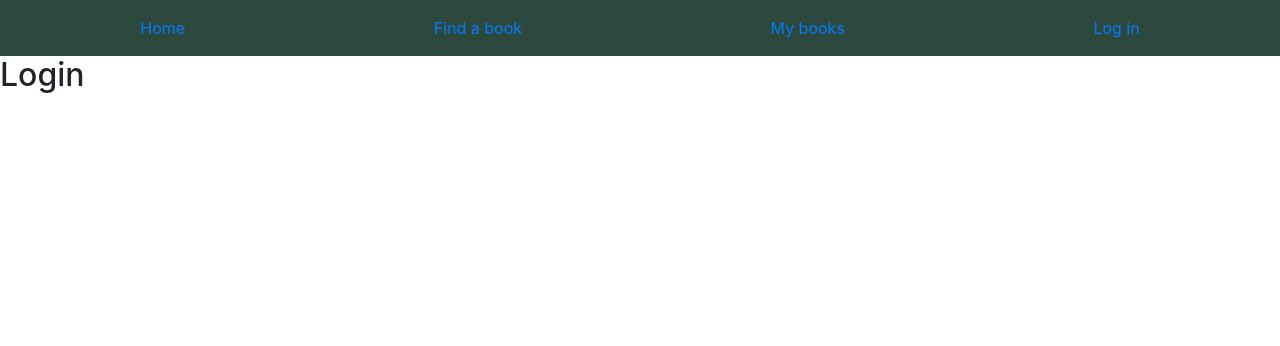
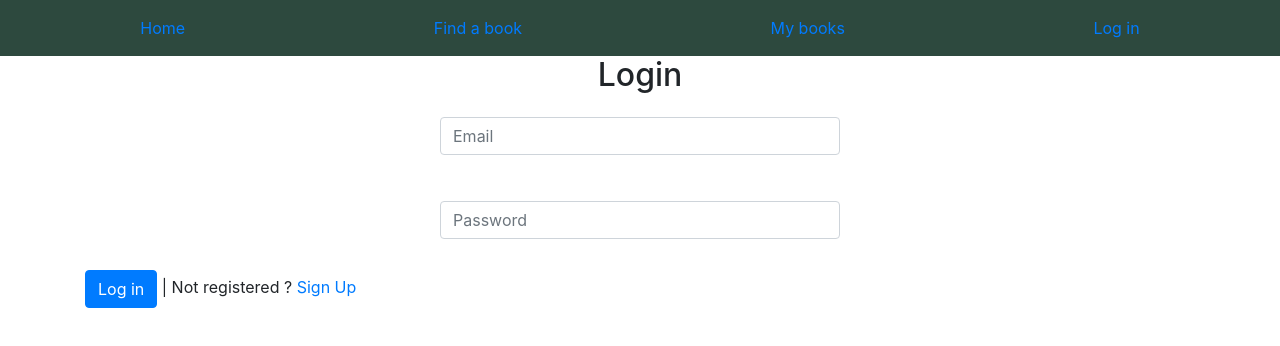
Before and after one commit to Tomtom-dev/Language-book-app-client, a React (Create React App) app: page /login in a window 1280 px wide. Shown: the top 346 px of the page. Built offline with nearby package versions, Linux system fonts and the light colour scheme.

Commit message:
add login page

```diff
--- a/package.json
+++ b/package.json
@@ -11,9 +11,11 @@
     "react": "^16.13.1",
     "react-bootstrap": "^1.0.1",
     "react-dom": "^16.13.1",
+    "react-redux": "^7.2.0",
     "react-router": "^5.2.0",
     "react-router-dom": "^5.2.0",
-    "react-scripts": "3.4.1"
+    "react-scripts": "3.4.1",
+    "redux": "^4.0.5"
   },
   "scripts": {
     "start": "react-scripts start",
--- /dev/null
+++ b/src/pages/login/index.css
@@ -0,0 +1,19 @@
+.form-size{
+    width:100%;
+    max-width:430px;
+    padding:15px;
+    height: 100%;
+    margin:auto;
+}
+
+.contain {
+    text-align: center;
+    padding: 1em;
+    margin: 1em;
+    border: 2px solid #d3d3d3;
+    border-radius: .5em;
+    vertical-align: middle;
+    margin:auto;
+    max-width: 400px;
+    margin-top: 100px;
+  }
--- a/src/pages/login/index.js
+++ b/src/pages/login/index.js
@@ -1,9 +1,67 @@
-import React from 'react'
+import React,{useState} from 'react'
+import Form from "react-bootstrap/Form";
+import Container from "react-bootstrap/Container";
+import Button from "react-bootstrap/Button";
+import { useDispatch} from "react-redux";
+import { Link } from "react-router-dom";
+import './index.css'
 
 export default function Login() {
+
+    ;
+
+    const [email, setEmail] = useState("");
+    const [password, setPassword] = useState("");
+
+    function submitForm (event){
+
+        event.preventDefault();
+        console.log(email,password);
+
+
+        setEmail("");
+        setPassword("");
+    }
+
     return (
         <div>
-            <h2>Login</h2>
+             <h2 style={{textAlign:"center"}}>Login</h2>
+            <Container>
+                <Form>
+                <Form.Group  controlId="formBasicEmail" className="form-size">
+
+                        <Form.Control
+                        value={email}
+                        onChange={event=>setEmail(event.target.value)}
+                        type="email"
+                        placeholder="Email"
+                        required
+                        />
+
+                    </Form.Group>
+
+                    <Form.Group controlId="formBasicPassword" className="form-size">
+                        <Form.Control
+                        value={password}
+                        onChange={event=>setPassword(event.target.value)}
+                        type="password"
+                        placeholder="Password"
+                        required
+                        />
+                    </Form.Group>
+
+                    <Form.Group >
+                        <Button variant="primary" type="submit" onClick={submitForm}>
+                            Log in
+                        </Button>
+                        <span> | Not registered ? </span>
+                        <Link to="/signup" style={{ textAlign: "center" }}>
+                            Sign Up
+                        </Link>
+                    </Form.Group>
+                </Form>
+            </Container>
+
         </div>
     )
 }
```
Also changed, not shown: 1 other file (tests, documents, lock files or other folders).
